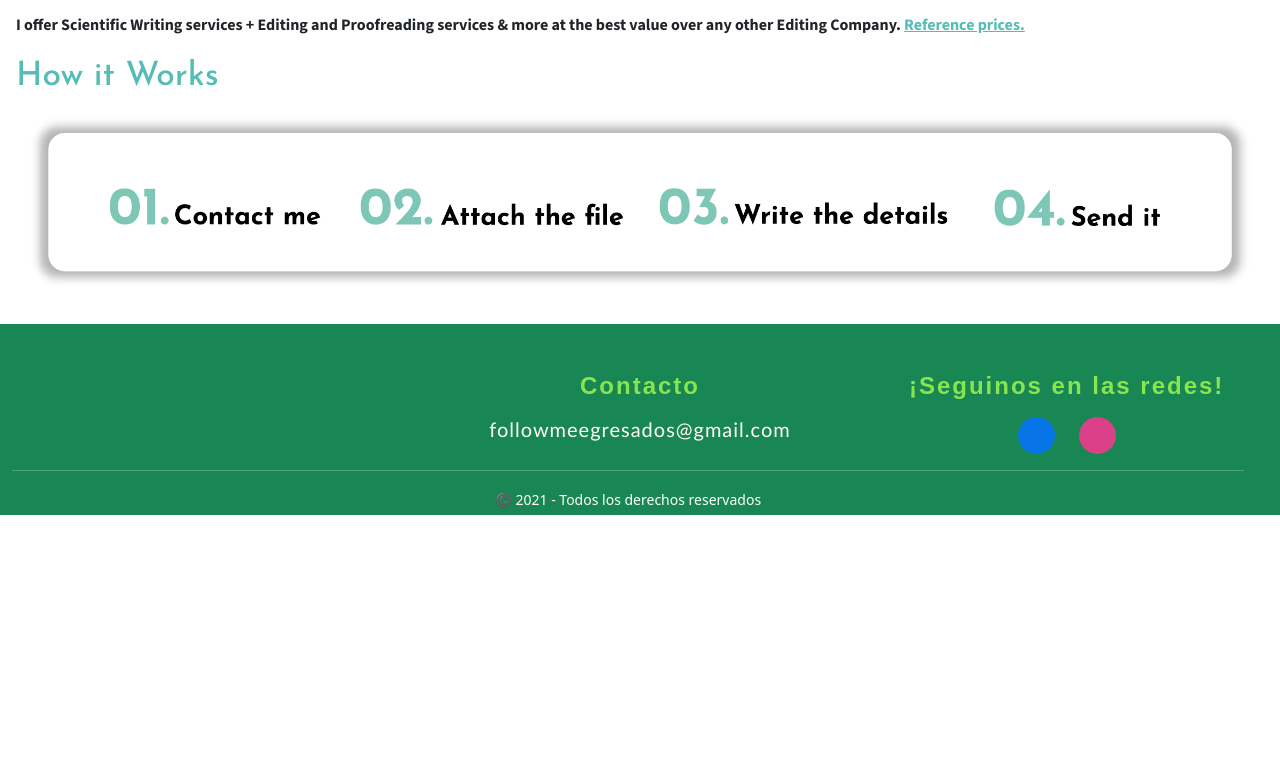
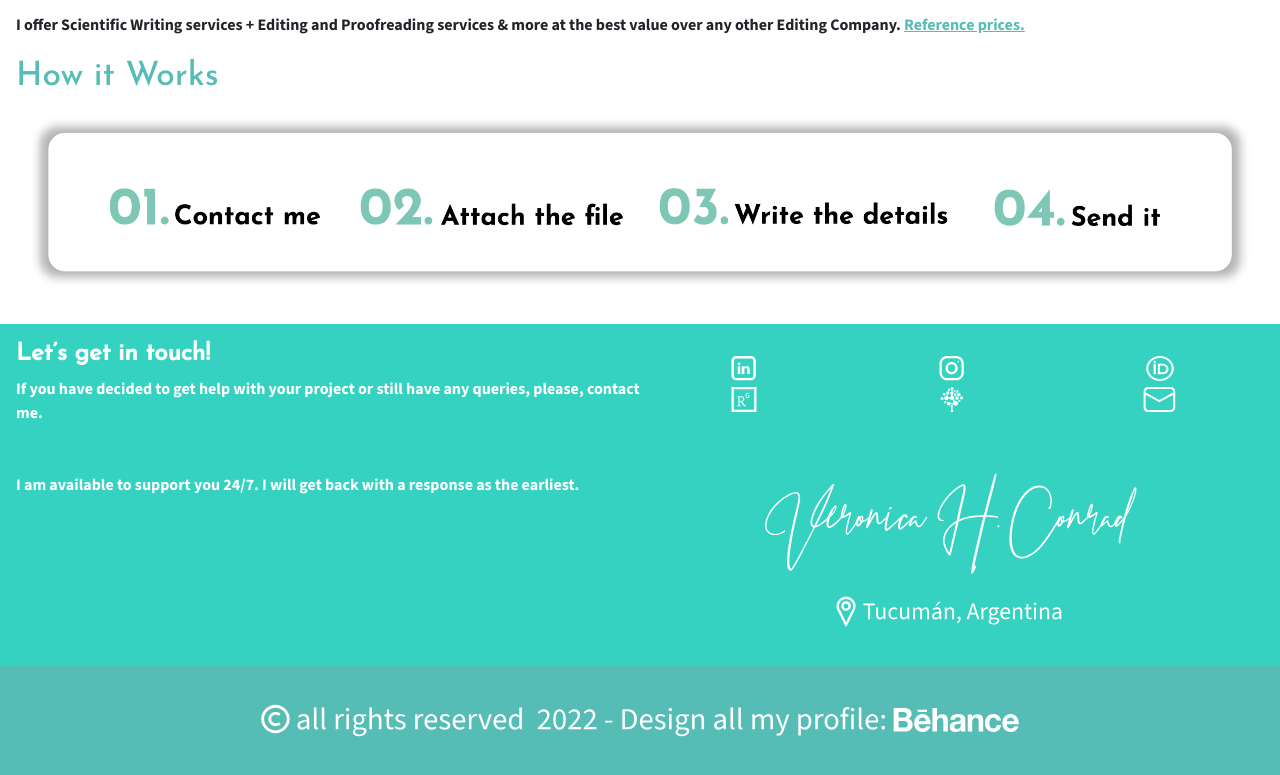
Before and after one commit to Tommignacio/scientific-writer, a plain HTML site: page index.html in a window 1280 px wide. Shown: the part 5691-6466 px from the top of the page. Before the commit the page ends 6206 px from the top, so only its background shows below. Drawn offline with nearby package versions, Linux system fonts and the light colour scheme.

Commit message:
footer updated

```diff
--- a/Styles/styles.css
+++ b/Styles/styles.css
@@ -342,53 +342,53 @@ body {
 }
 
 /* FOOTER */
-.textoFooter {
-	color: #87e64e;
-	font-family: "Ubuntu", sans-serif;
-	letter-spacing: 2px;
+.footer {
+	background-color: #35d2c1;
+}
+.footer-flex {
+	display: flex;
+	padding: 1rem;
+}
+.footer-column {
+	flex-basis: 50%;
+}
+.icons-footer-flex {
+	display: flex;
+	flex-flow: row wrap;
+	margin: 1rem 0 1rem 0;
+	height: 61%;
+}
+.img-footer {
+	flex-basis: 33.33333%;
+	width: 25px;
+	height: 25px;
 }
 
-.subtextoFooter {
-	color: ivory;
-	font-family: "Calibri", "Trebuchet MS", sans-serif;
-	letter-spacing: 1px;
+.img-firm-flex {
+	display: flex;
+	flex-flow: column nowrap;
+	align-items: center;
 }
-
-.sm-button {
-	color: #fff;
-	width: 37px;
-	height: 37px;
-	display: inline-flex;
-	align-items: center;
-	justify-content: center;
-	text-decoration: none;
-	font-size: 20px;
-	cursor: pointer;
-	border-radius: 37px;
-	transition: all 0.5s ease;
-	line-height: 2.1em;
+.img-firm-footer {
+	width: 60%;
 }
-
-.sm-button.instagram:hover,
-.sm-button.facebook:hover {
-	border: 2px solid;
-	background-color: transparent;
-	transform: rotateY(360deg);
+.img-locate-footer {
+	width: 40%;
 }
-
-.sm-button.instagram {
-	background: #db4189;
-	margin-left: 20px;
+.div-footer {
+	width: 100%;
 }
-
-.sm-button.facebook {
-	background: #0673e7;
+.div-footer-svg {
+	width: 100%;
 }
-
-.sm-button.instagram:hover,
-.sm-button.facebook:hover {
-	color: #fff;
-	border-color: #ffffff;
+.footer-title {
+	color: #ffffff;
+	font-family: "Josefin Sans";
+	font-weight: bold;
+}
+.footer-text {
+	font-family: "Source Sans 3";
+	color: #ffffff;
 }
 
 /* SERVICES PAGE */
--- a/index.html
+++ b/index.html
@@ -512,49 +512,56 @@
 			</div>
 		</section>
 
-		<footer>
-			<section class="container-fluid bg-success">
-				<div class="row">
-					<div class="col-lg-4 text-center text-lg-center mt-lg-0"></div>
-					<div class="col-lg-4 text-center text-lg-center mt-lg-0">
-						<h4 class="textoFooter fw-bold mb-3 mt-5">Contacto</h4>
-						<h5 class="subtextoFooter mt-2">followmeegresados@gmail.com</h5>
+		<footer class="footer">
+			<div class="footer-flex">
+				<div class="footer-column">
+					<div>
+						<h4 class="footer-title">Let’s get in touch!</h4>
 					</div>
-					<div class="col-lg-4 text-center text-lg-center mt-lg-0">
-						<h4 class="textoFooter fw-bold mb-3 mt-5">
-							¡Seguinos en las redes!
-						</h4>
-						<div>
-							<a
-								class="sm-button facebook"
-								href="https://www.facebook.com/followmegrads/"
-								><i class="fa fa-facebook"></i
-							></a>
-							<a
-								class="sm-button instagram"
-								href="https://www.instagram.com/followmegresados/"
-								><i class="fa fa-instagram"></i
-							></a>
-						</div>
-					</div>
-					<div class="row">
-						<div class="col-12">
-							<hr class="border-top border-light" />
-						</div>
-						<div class="col-12 text-center text-lg-left mb-1">
-							<small class="text-white"
-								>©️ 2021 - Todos los derechos reservados</small
-							>
-						</div>
+					<div>
+						<p class="footer-text">
+							If you have decided to get help with your project or still have
+							any queries, please, contact me.
+						</p>
 					</div>
 				</div>
-			</section>
+				<div class="footer-column">
+					<div class="icons-footer-flex">
+						<img class="img-footer" src="Assets/log3.svg" alt="Linkedin" />
+						<img
+							class="img-footer"
+							src="Assets/instagram.svg"
+							alt="instagram"
+						/>
+						<img class="img-footer" src="Assets/log6.svg" alt="ID" />
+						<img class="img-footer" src="Assets/log5.svg" alt="R" />
+						<img class="img-footer" src="Assets/log4.svg" alt="KolabTree" />
+						<img class="img-footer" src="Assets/log2.svg" alt="mail" />
+					</div>
+				</div>
+			</div>
+			<div class="footer-flex">
+				<div class="footer-column">
+					<p class="footer-text">
+						I am available to support you 24/7. I will get back with a response
+						as the earliest.
+					</p>
+				</div>
+				<div class="footer-column">
+					<div class="img-firm-flex">
+						<img class="img-firm-footer" src="Assets/Firma-white.svg" alt="" />
+						<img
+							class="img-locate-footer"
+							src="Assets/tucuman argentina.svg"
+							alt="tucuman argentina"
+						/>
+					</div>
+				</div>
+			</div>
+			<div class="div-footer">
+				<img class="div-footer-svg" src="Assets/footer-div.svg" alt="" />
+			</div>
 		</footer>
-		<!-- <footer>
-			<div>
-
-			</div>
-		</footer> -->
 
 		<script
 			src="https://cdn.jsdelivr.net/npm/bootstrap@5.1.3/dist/js/bootstrap.bundle.min.js"
```
Also changed, not shown: Assets/Firma-white.svg (added), Assets/footer-div.svg (added), Assets/instagram.svg (added), Assets/log2.svg (added), Assets/log3.svg (added), Assets/log4.svg (added), Assets/log5.svg (added), Assets/log6.svg (added), Assets/tucuman argentina.svg (added).
